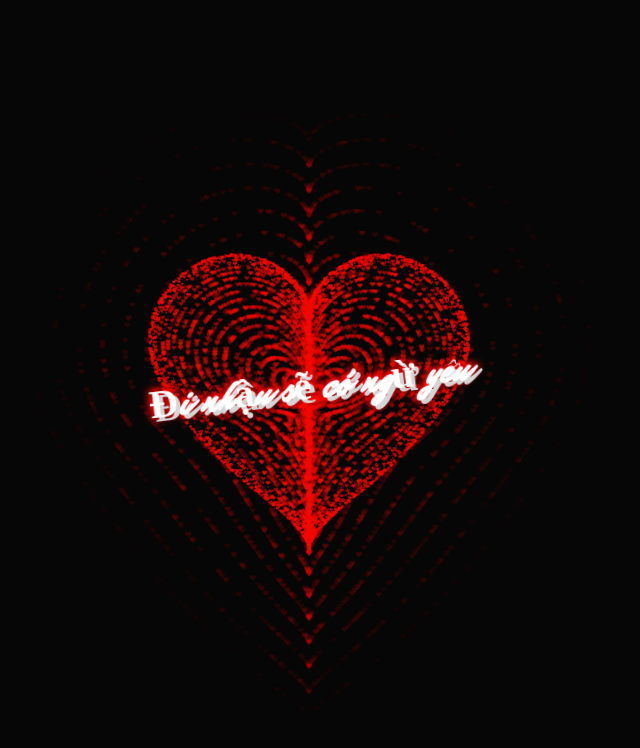
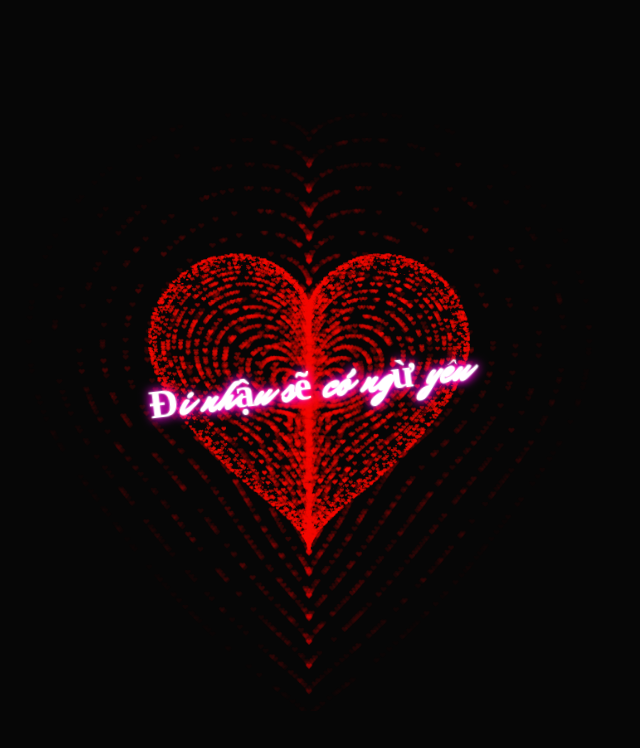
Before and after one commit to laiit98/laidev, a plain HTML site: page index.html in a window 1280 px wide. Shown: the whole page, without its empty margins (331-971 px from the left). Drawn offline with Linux system fonts and the light colour scheme; animation ran at ten frames a second.

Commit message:
Update style.css
Signed-off-by: Lê Gia Lai <101163969+laiit98@users.noreply.github.com>

```diff
--- a/style.css
+++ b/style.css
@@ -69,7 +69,7 @@ body {
   font-size: 2.5em;
   margin-top: -0.6em;
   color: white;
- text-shadow: 4px 4px 0px #d5d5d5, 7px 7px 0px rgba(0, 0, 0, 0.2), 0 0 0.2em rgb(255, 0, 0), 0 0 0.2em rgb(255, 0, 0),0 0 0.2em rgb(255, 2, 2);
+ text-shadow: 0 0 0.05em #fff, 0 0 0.2em #fe05e1, 0 0 0.3em #fe05e1;
   transform: rotate(-7deg);
    z-index:1000
 }
```
